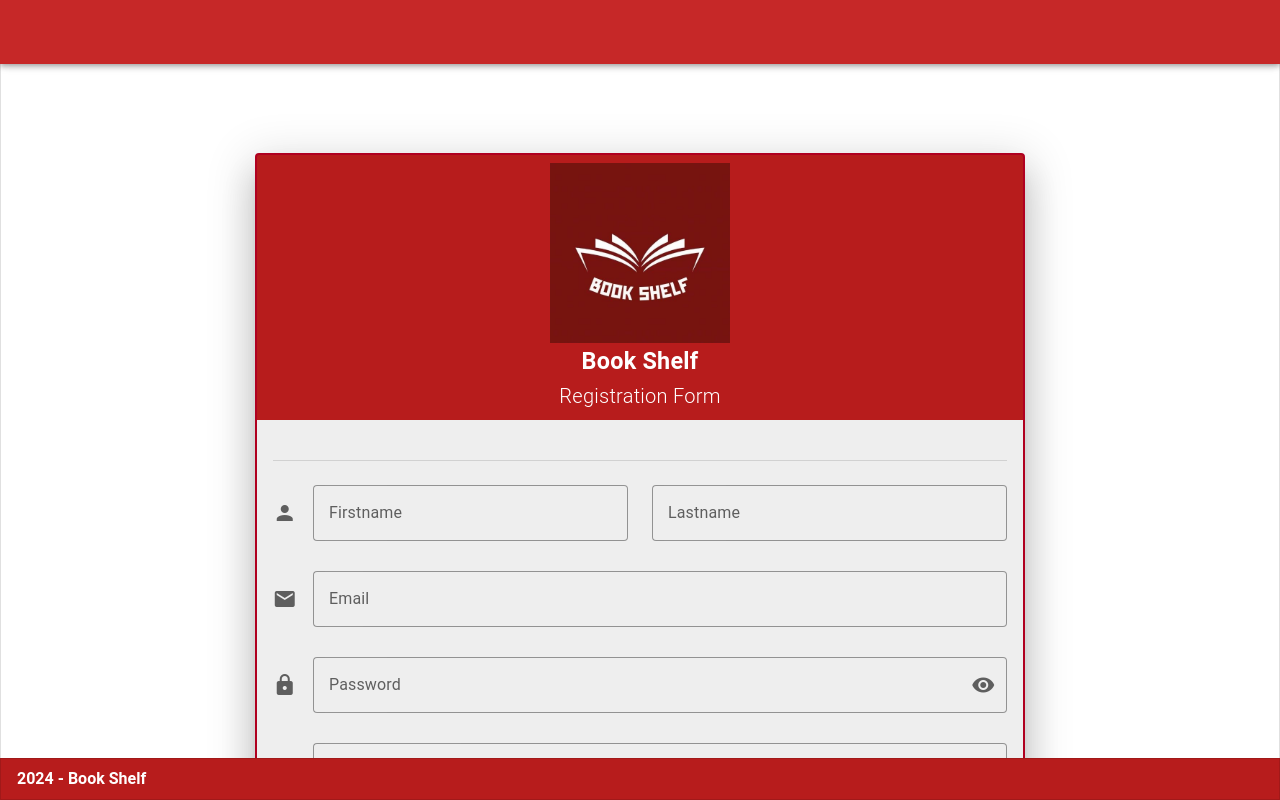
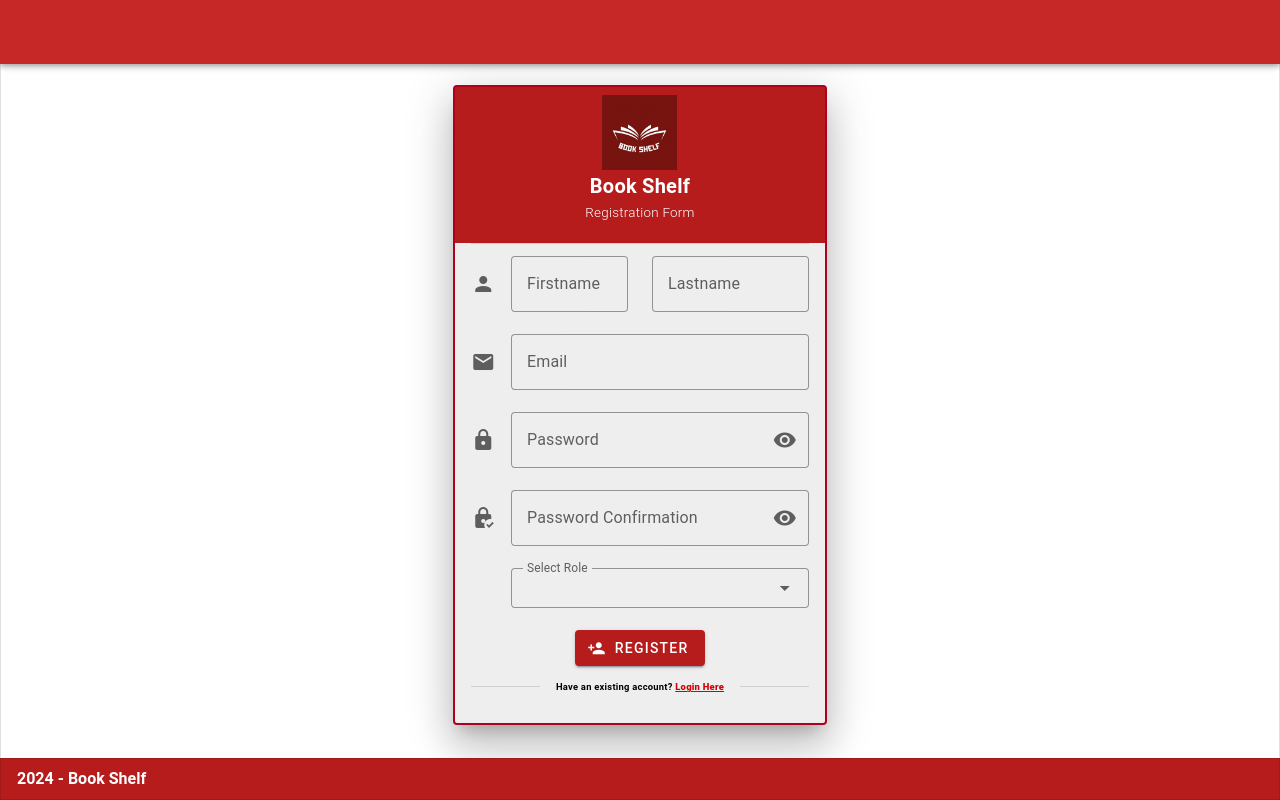
Before and after one commit to ivanbraza/BookShelf, a Vue app: page /register in a window 1280 px wide. Shown: the top 800 px of the page. Built offline with nearby package versions, Linux system fonts and the light colour scheme.

Commit message:
fix: height in login ang register

```diff
--- a/src/components/auth/RegisterForm.vue
+++ b/src/components/auth/RegisterForm.vue
@@ -37,7 +37,7 @@ const onFormSubmit = () => {
         prepend-icon="mdi-account"
         label="Firstname"
         variant="outlined"
-        class="v-col-6"
+        class="v-col-6 "
         :rules="[requiredValidator]"
       ></v-text-field>
 
@@ -55,7 +55,6 @@ const onFormSubmit = () => {
       prepend-icon="mdi-email"
       label="Email"
       variant="outlined"
-      class="my-2"
       :rules="[requiredValidator, emailValidator]"
     ></v-text-field>
 
@@ -67,7 +66,6 @@ const onFormSubmit = () => {
       :type="isPasswordVisible ? 'text' : 'password'"
       :append-inner-icon="isPasswordVisible ? 'mdi-eye-off' : 'mdi-eye'"
       @click:append-inner="isPasswordVisible = !isPasswordVisible"
-      class="my-2"
       :rules="[requiredValidator, passwordValidator]"
     ></v-text-field>
 
@@ -79,7 +77,6 @@ const onFormSubmit = () => {
       :type="isPasswordConfirmVisible ? 'text' : 'password'"
       :append-inner-icon="isPasswordConfirmVisible ? 'mdi-eye-off' : 'mdi-eye'"
       @click:append-inner="isPasswordConfirmVisible = !isPasswordConfirmVisible"
-      class="my-2"
       :rules="[requiredValidator, confirmedValidator(formData.password_confirmation,formData.password)]"
     ></v-text-field>
 
@@ -94,7 +91,7 @@ const onFormSubmit = () => {
     ></v-select>
 
     <v-btn
-      class="mt-2 mx-auto d-flex"
+      class=" mx-auto d-flex  "
       color="red-darken-4"
       prepend-icon="mdi-account-plus"
       type="submit"
--- a/src/components/layout/AppLayout.vue
+++ b/src/components/layout/AppLayout.vue
@@ -11,7 +11,7 @@ function onClick() {
 <template>
     <v-responsive class="border rounded">
       <v-app :theme="theme">
-        <v-app-bar class="px-3" color="red-darken-3">
+        <v-app-bar class="px-2" color="red-darken-3">
           <v-spacer></v-spacer>
 <!--
           <v-btn
@@ -23,7 +23,7 @@ function onClick() {
         </v-app-bar>
 
         <v-main>
-          <v-container class="mt-16 py-6">
+          <v-container class="mt-3 pt-2">
 
             <slot name="content"></slot>
 
--- a/src/views/auth/LoginView.vue
+++ b/src/views/auth/LoginView.vue
@@ -12,7 +12,7 @@ const { mobile } = useDisplay()
   <AppLayout>
     <template #content>
       <v-row>
-            <v-col cols="12" md="8" class="mx-auto">
+            <v-col cols="12" md="4" sm="8" class="mx-auto">
               <v-card
     class="mx-auto border-opacity-100" border="error md" elevation="24" color="red-darken-4"
     >
@@ -21,7 +21,7 @@ const { mobile } = useDisplay()
 
         <v-card-title>
     <v-img class="mx-auto" src="/images/bookshelf-logo.jpg"
-    :width="mobile ? '50%' : '25%'"
+    :width="mobile ? '25%' : '25%'"
     ></v-img>
     <h3 class="font-weight-black text-center">Book Shelf</h3>
     <p class="font-weight-bold text-center">Login Form</p>
@@ -39,7 +39,7 @@ const { mobile } = useDisplay()
         <LoginForm></LoginForm>
 
     <v-divider class="my-5">
-      <h5>Don't have an account? <router-link to="/register">Click here to Register</router-link> </h5>
+      <h6>Don't have an account? <router-link to="/register" class="text-red-accent-4 font-weight-black">Click here to Register</router-link> </h6>
     </v-divider>
 
     </v-card-text>
--- a/src/views/auth/RegisterVue.vue
+++ b/src/views/auth/RegisterVue.vue
@@ -12,26 +12,26 @@ const { mobile } = useDisplay()
   <AppLayout>
     <template #content>
     <v-row>
-            <v-col cols="12" md="8" class="mx-auto">
+            <v-col cols="12" md="4" sm="8" class="mx-auto">
               <v-card
    class="mx-auto border-opacity-100" border="error md" color="red-darken-4"
    elevation="24">
    <v-card-title>
     <v-img class="mx-auto" src="/images/bookshelf-logo.jpg"
-    :width="mobile ? '75%' : '25%'"  height="180"
+    :width="mobile ? '50%' : '30%'"  height="75"
     ></v-img>
-    <h3 class="font-weight-bold text-center">Book Shelf</h3>
-    <p class="font-weight-light text-center">Registration Form</p>
+    <h4 class="font-weight-bold text-center">Book Shelf</h4>
+    <h6 class="font-weight-light text-center">Registration Form</h6>
    </v-card-title>
 
-    <v-card-text class="bg-surface-light pt-4">
+    <v-card-text class="bg-surface-light ">
 
-      <v-divider class="my-6"></v-divider>
+      <v-divider class="my-3"></v-divider>
 
       <RegisterForm></RegisterForm>
 
-      <v-divider class="my-6">
-        <h5>Have an existing account? <RouterLink to="/">Login Here</RouterLink></h5>
+      <v-divider class="my-5">
+        <h6>Have an existing account? <router-link  to="/" class="text-red-accent-4 font-weight-black">Login Here</router-link></h6>
       </v-divider>
     </v-card-text>
   </v-card>
```
